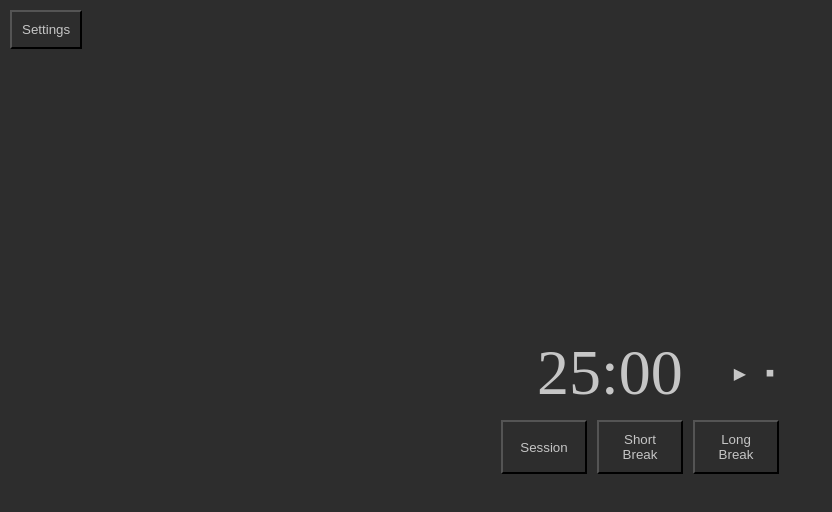
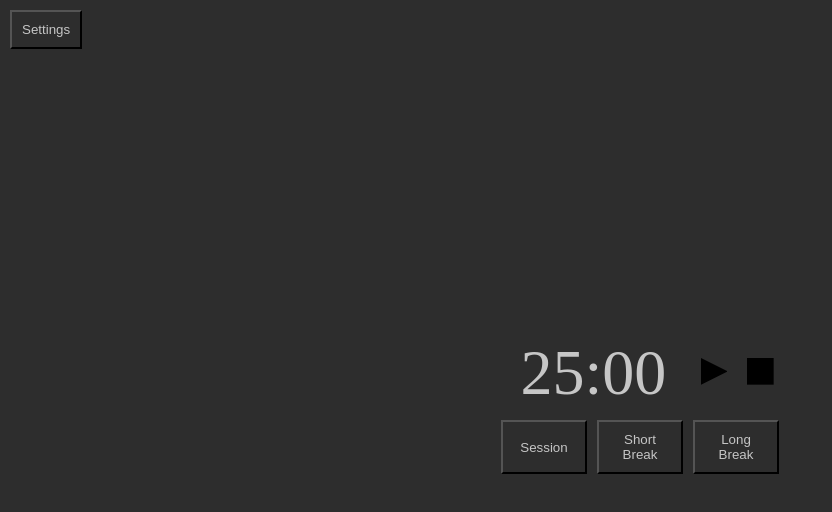
Before and after one commit to 3starblaze/mini-tomato-timer, a Vue app: page / in a window 1280 px wide. Shown: the whole page, without its empty margins (0-832 px from the left). Built offline with nearby package versions, Linux system fonts and the light colour scheme.

Commit message:
Add and style svg buttons
Originally buttons had round corners with stroke but it wasn't possible
to style the stroke color with css, so now these icons have only fill.

```diff
--- a/package.json
+++ b/package.json
@@ -18,6 +18,7 @@
     "sass-loader": "^8.0.2",
     "style-loader": "^1.2.1",
     "vue-loader": "^15.9.3",
+    "vue-svg-loader": "^0.16.0",
     "vue-template-compiler": "^2.6.11",
     "webpack": "^4.43.0",
     "webpack-cli": "^3.3.12",
--- a/src/ControlBarComponent/index.vue
+++ b/src/ControlBarComponent/index.vue
@@ -2,8 +2,12 @@
     <div>
         <div class="display-bar">
             <span class="timer">{{ formattedTime }}</span>
-            <span class="play">&#9654;</span>
-            <span class="stop">&#9209;</span>
+            <button class="play">
+                <PlayButton></PlayButton>
+            </button>
+            <button class="stop">
+                <StopButton></StopButton>
+            </button>
         </div>
         <div class="mode-bar">
             <button id="session-button"
--- a/src/ControlBarComponent/script.js
+++ b/src/ControlBarComponent/script.js
@@ -1,8 +1,14 @@
 import tmpBeepSound from '../assets/crappy_beep.mp3';
 const beepSound = new Audio(tmpBeepSound);
+import PlayButton from '../assets/play.svg';
+import StopButton from '../assets/stop.svg';
 
 export default {
     name: 'ControlBar',
+    components: {
+        PlayButton,
+        StopButton,
+    },
     data: () => ({
         currentTime: 25 * 1000 * 60,
         currentTimerId: null,
--- a/src/ControlBarComponent/style.scss
+++ b/src/ControlBarComponent/style.scss
@@ -26,3 +26,12 @@
         }
     }
 }
+
+.play, .stop {
+    border: none;
+    svg {
+        height: 2em;
+        width: 2em;
+        fill: $light;
+    }
+}
--- a/webpack.config.js
+++ b/webpack.config.js
@@ -23,6 +23,10 @@ module.exports = {
                 include: path.resolve(__dirname, 'src/assets'),
                 loader: 'file-loader',
             },
+            {
+                test: /\.svg/,
+                loader: 'vue-svg-loader',
+            }
         ],
     },
     plugins: [
```
Also changed, not shown: src/assets/play.svg (added), src/assets/stop.svg (added), 1 other file.
